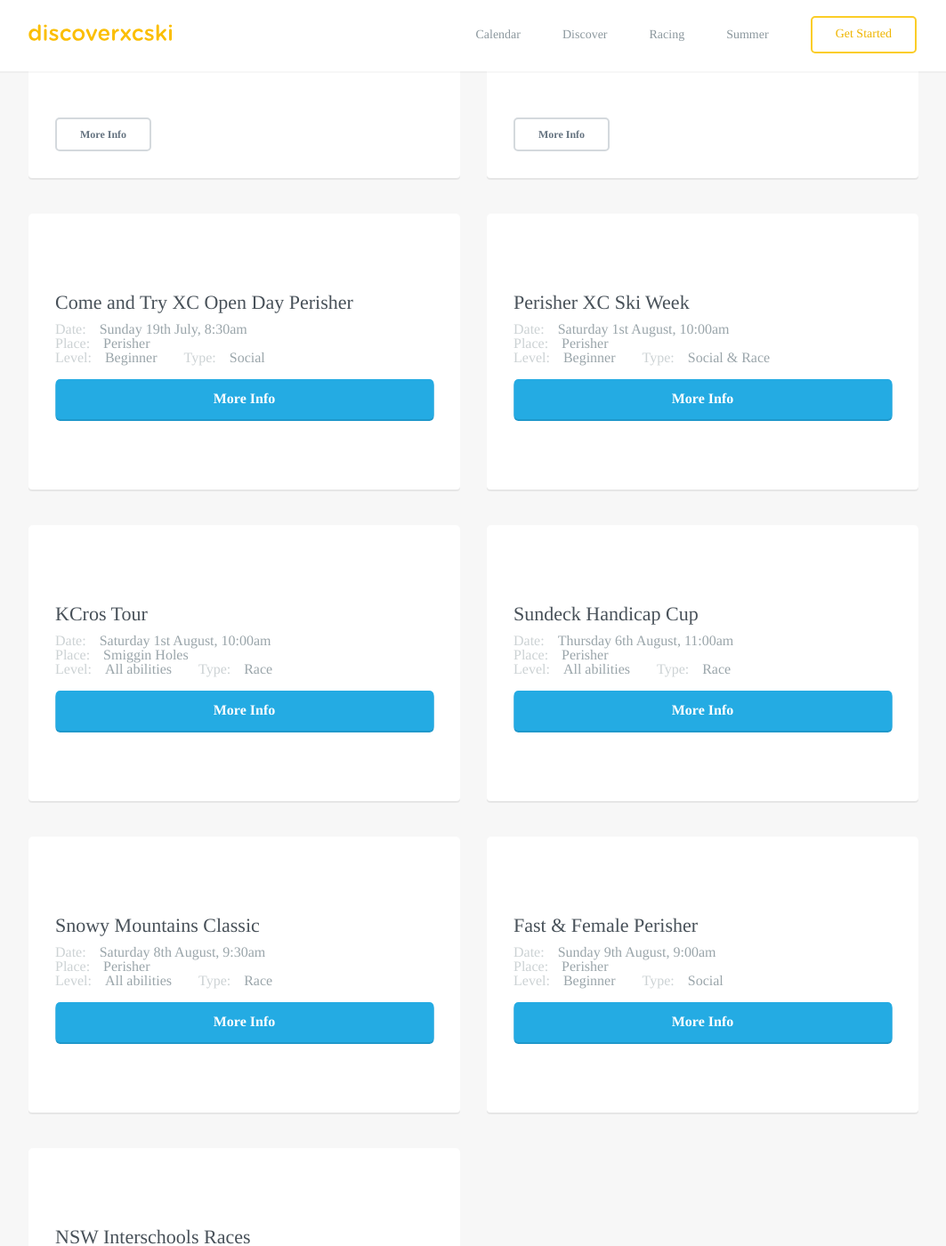
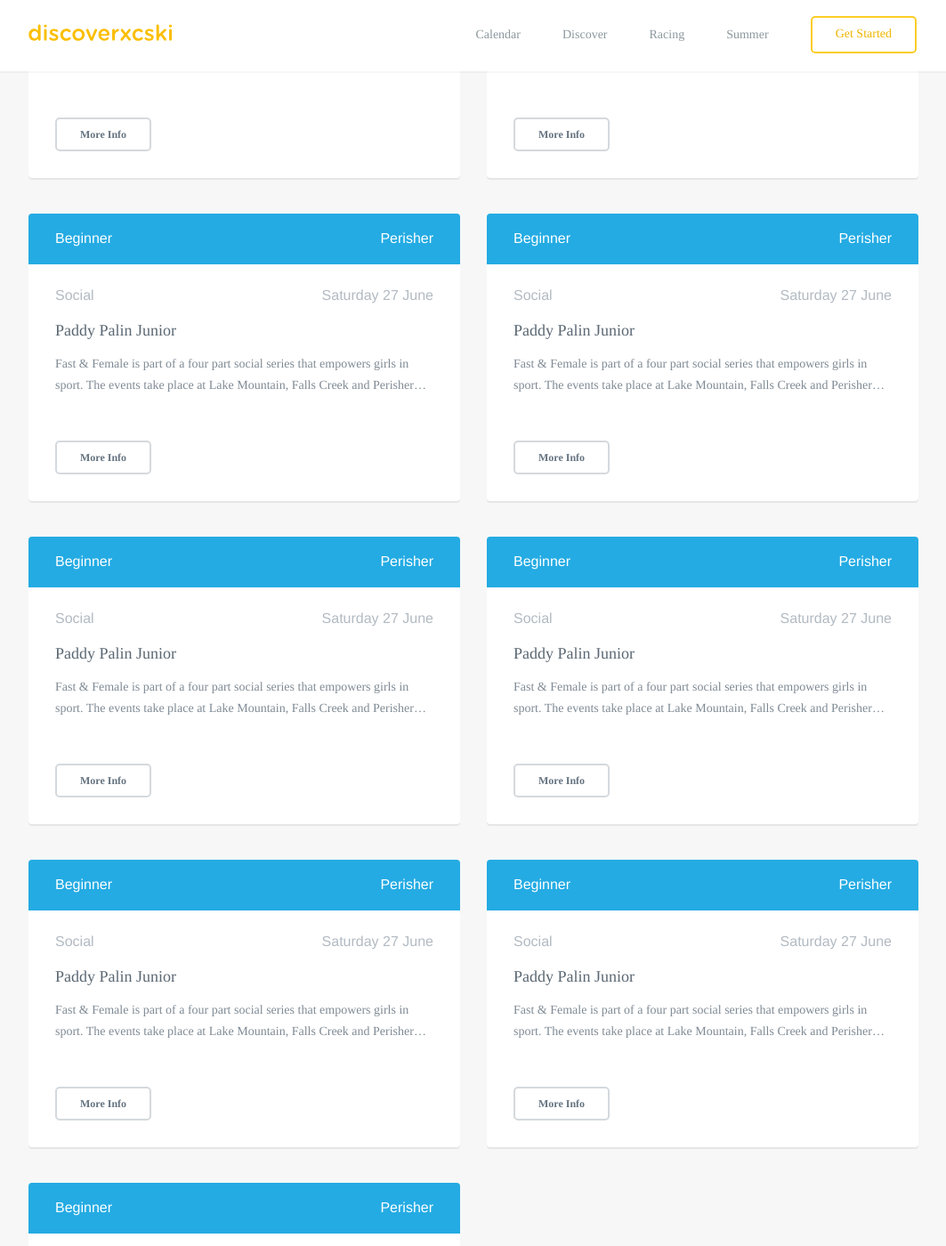
Before and after one commit to robcatto/robcatto.github.io, a Jekyll site: the page built from events/index.html, in a window 1280 px wide and 1400 px high, scrolled down 1089 px. Shown: the whole window at 89% size, without its empty margins (108-1171 px from the left). Built offline with Jekyll 4.4.1, drawn with Linux system fonts in a browser that asks for light colours; some web fonts are replaced; Markdown is read by kramdown in place of the engine named in the settings; some of the changed text lies outside the part shown.

Commit message:
Update index.html

```diff
--- a/events/index.html
+++ b/events/index.html
@@ -399,8 +399,8 @@ layout: default
     </div>
 
     <strong>Social</strong>
-    <strong style="position: absolute; right: 30px; top: 87px;">Saturday 11 July</strong>
-    <h3>NSW Junior Sprint Champ's Perisher</h3>
+    <strong style="position: absolute; right: 30px; top: 87px;">Saturday 27 June</strong>
+    <h3>Paddy Palin Junior</h3>
     <p class="description">
        Fast & Female is part of a four part social series that empowers girls in sport. The events take place at Lake Mountain, Falls Creek and Perisher Blue. All ages are welcome to participate.
 
@@ -420,91 +420,217 @@ layout: default
                         </div>
                           <!--Come and Try XC Skiing Open Day Perisher-->
                         <div class="column two">
-                            <div class="callout-card event__card">
-                                    <h3 class="event__heading">Come and Try XC Open Day Perisher</h3>
-                                        <span class="event__meta">Date:</span><span class="event__info">Sunday 19th July, 8:30am</span>
-                                        <br>
-                                        <span class="event__meta">Place:</span><span class="event__info">Perisher</span>
-                                        <br>
-                                        <span class="event__meta">Level:</span><span class="event__info">Beginner</span><span class="event__meta">Type:</span><span class="event__info">Social</span>
-                                <a class="button small event__button" href="/discoverxc/kids" data-featurette="analytics-click-event" data-event-category="button" data-event-action="M: Clicked Perks" data-event-label="Source: Features Page" id="featurette-13">More Info</a>
+                            <div class="callout-card event__card" style="min-height: 323px;">
+                                    <a class="title" href="/events/fast-&-female-lake-mountain">
+    <div class="event__bar">
+
+      <span class="event__difficulty">Beginner</span>
+      <span class="event__place">Perisher</span>
+    </div>
+
+    <strong>Social</strong>
+    <strong style="position: absolute; right: 30px; top: 87px;">Saturday 27 June</strong>
+    <h3>Paddy Palin Junior</h3>
+    <p class="description">
+       Fast & Female is part of a four part social series that empowers girls in sport. The events take place at Lake Mountain, Falls Creek and Perisher Blue. All ages are welcome to participate.
+
+    </p>
+</a>
+<a class="button small dark" href="http://discoverxcski.com/discoverxc/" data-featurette="analytics-click-event" data-event-category="button" data-event-action="M: Clicked Design an iOS Game" data-event-label="Source: Homepage Alt" id="featurette-35" style="
+                  left: 30px;
+                  margin-top: 0px;
+                  margin-bottom: 0px;
+                  -webkit-transform: none;
+                  transform: none;
+                  position: absolute;
+                  bottom: 30px;
+
+">More Info</a>
                             </div>
                         </div>
 
                           <!--XC Ski Week-->
                         <div class="column two">
-                            <div class="callout-card event__card">
-                                    <h3 class="event__heading">Perisher XC Ski Week</h3>
-                                        <span class="event__meta">Date:</span><span class="event__info">Saturday 1st August, 10:00am</span>
-                                        <br>
-                                        <span class="event__meta">Place:</span><span class="event__info">Perisher</span>
-                                        <br>
-                                        <span class="event__meta">Level:</span><span class="event__info">Beginner</span><span class="event__meta">Type:</span><span class="event__info">Social & Race</span>
-                                <a class="button small event__button" href="/discoverxc/kids" data-featurette="analytics-click-event" data-event-category="button" data-event-action="M: Clicked Perks" data-event-label="Source: Features Page" id="featurette-13">More Info</a>
+                            <div class="callout-card event__card" style="min-height: 323px;">
+                                    <a class="title" href="/events/fast-&-female-lake-mountain">
+    <div class="event__bar">
+
+      <span class="event__difficulty">Beginner</span>
+      <span class="event__place">Perisher</span>
+    </div>
+
+    <strong>Social</strong>
+    <strong style="position: absolute; right: 30px; top: 87px;">Saturday 27 June</strong>
+    <h3>Paddy Palin Junior</h3>
+    <p class="description">
+       Fast & Female is part of a four part social series that empowers girls in sport. The events take place at Lake Mountain, Falls Creek and Perisher Blue. All ages are welcome to participate.
+
+    </p>
+</a>
+<a class="button small dark" href="http://discoverxcski.com/discoverxc/" data-featurette="analytics-click-event" data-event-category="button" data-event-action="M: Clicked Design an iOS Game" data-event-label="Source: Homepage Alt" id="featurette-35" style="
+                  left: 30px;
+                  margin-top: 0px;
+                  margin-bottom: 0px;
+                  -webkit-transform: none;
+                  transform: none;
+                  position: absolute;
+                  bottom: 30px;
+
+">More Info</a>
                             </div>
                         </div>
 
                       <!--KCros Tour-->
                         <div class="column two">
-                            <div class="callout-card event__card">
-                                    <h3 class="event__heading">KCros Tour</h3>
-                                        <span class="event__meta">Date:</span><span class="event__info">Saturday 1st August, 10:00am</span>
-                                        <br>
-                                        <span class="event__meta">Place:</span><span class="event__info">Smiggin Holes</span>
-                                        <br>
-                                        <span class="event__meta">Level:</span><span class="event__info">All abilities</span><span class="event__meta">Type:</span><span class="event__info">Race</span>
-                                <a class="button small event__button" href="/discoverxc/kids" data-featurette="analytics-click-event" data-event-category="button" data-event-action="M: Clicked Perks" data-event-label="Source: Features Page" id="featurette-13">More Info</a>
+                            <div class="callout-card event__card" style="min-height: 323px;">
+                                    <a class="title" href="/events/fast-&-female-lake-mountain">
+    <div class="event__bar">
+
+      <span class="event__difficulty">Beginner</span>
+      <span class="event__place">Perisher</span>
+    </div>
+
+    <strong>Social</strong>
+    <strong style="position: absolute; right: 30px; top: 87px;">Saturday 27 June</strong>
+    <h3>Paddy Palin Junior</h3>
+    <p class="description">
+       Fast & Female is part of a four part social series that empowers girls in sport. The events take place at Lake Mountain, Falls Creek and Perisher Blue. All ages are welcome to participate.
+
+    </p>
+</a>
+<a class="button small dark" href="http://discoverxcski.com/discoverxc/" data-featurette="analytics-click-event" data-event-category="button" data-event-action="M: Clicked Design an iOS Game" data-event-label="Source: Homepage Alt" id="featurette-35" style="
+                  left: 30px;
+                  margin-top: 0px;
+                  margin-bottom: 0px;
+                  -webkit-transform: none;
+                  transform: none;
+                  position: absolute;
+                  bottom: 30px;
+
+">More Info</a>
                             </div>
                         </div>
 
                            <!--Sundeck Handicap Cup-->
                         <div class="column two">
-                            <div class="callout-card event__card">
-                                    <h3 class="event__heading">Sundeck Handicap Cup</h3>
-                                        <span class="event__meta">Date:</span><span class="event__info">Thursday 6th August, 11:00am</span>
-                                        <br>
-                                        <span class="event__meta">Place:</span><span class="event__info">Perisher</span>
-                                        <br>
-                                        <span class="event__meta">Level:</span><span class="event__info">All abilities</span><span class="event__meta">Type:</span><span class="event__info">Race</span>
-                                <a class="button small event__button" href="/discoverxc/kids" data-featurette="analytics-click-event" data-event-category="button" data-event-action="M: Clicked Perks" data-event-label="Source: Features Page" id="featurette-13">More Info</a>
+                           <div class="callout-card event__card" style="min-height: 323px;">
+                                    <a class="title" href="/events/fast-&-female-lake-mountain">
+    <div class="event__bar">
+
+      <span class="event__difficulty">Beginner</span>
+      <span class="event__place">Perisher</span>
+    </div>
+
+    <strong>Social</strong>
+    <strong style="position: absolute; right: 30px; top: 87px;">Saturday 27 June</strong>
+    <h3>Paddy Palin Junior</h3>
+    <p class="description">
+       Fast & Female is part of a four part social series that empowers girls in sport. The events take place at Lake Mountain, Falls Creek and Perisher Blue. All ages are welcome to participate.
+
+    </p>
+</a>
+<a class="button small dark" href="http://discoverxcski.com/discoverxc/" data-featurette="analytics-click-event" data-event-category="button" data-event-action="M: Clicked Design an iOS Game" data-event-label="Source: Homepage Alt" id="featurette-35" style="
+                  left: 30px;
+                  margin-top: 0px;
+                  margin-bottom: 0px;
+                  -webkit-transform: none;
+                  transform: none;
+                  position: absolute;
+                  bottom: 30px;
+
+">More Info</a>
                             </div>
                         </div>
 
                            <!--Snowy Mountain Classic-->
                         <div class="column two">
-                            <div class="callout-card event__card">
-                                    <h3 class="event__heading">Snowy Mountains Classic</h3>
-                                        <span class="event__meta">Date:</span><span class="event__info">Saturday 8th August, 9:30am</span>
-                                        <br>
-                                        <span class="event__meta">Place:</span><span class="event__info">Perisher</span>
-                                        <br>
-                                        <span class="event__meta">Level:</span><span class="event__info">All abilities</span><span class="event__meta">Type:</span><span class="event__info">Race</span>
-                                <a class="button small event__button" href="/discoverxc/kids" data-featurette="analytics-click-event" data-event-category="button" data-event-action="M: Clicked Perks" data-event-label="Source: Features Page" id="featurette-13">More Info</a>
+                            <div class="callout-card event__card" style="min-height: 323px;">
+                                    <a class="title" href="/events/fast-&-female-lake-mountain">
+    <div class="event__bar">
+
+      <span class="event__difficulty">Beginner</span>
+      <span class="event__place">Perisher</span>
+    </div>
+
+    <strong>Social</strong>
+    <strong style="position: absolute; right: 30px; top: 87px;">Saturday 27 June</strong>
+    <h3>Paddy Palin Junior</h3>
+    <p class="description">
+       Fast & Female is part of a four part social series that empowers girls in sport. The events take place at Lake Mountain, Falls Creek and Perisher Blue. All ages are welcome to participate.
+
+    </p>
+</a>
+<a class="button small dark" href="http://discoverxcski.com/discoverxc/" data-featurette="analytics-click-event" data-event-category="button" data-event-action="M: Clicked Design an iOS Game" data-event-label="Source: Homepage Alt" id="featurette-35" style="
+                  left: 30px;
+                  margin-top: 0px;
+                  margin-bottom: 0px;
+                  -webkit-transform: none;
+                  transform: none;
+                  position: absolute;
+                  bottom: 30px;
+
+">More Info</a>
                             </div>
                         </div>
 
                            <!--Fast and Female Perisher-->
                         <div class="column two">
-                            <div class="callout-card event__card">
-                                    <h3 class="event__heading">Fast & Female Perisher</h3>
-                                        <span class="event__meta">Date:</span><span class="event__info">Sunday 9th August, 9:00am</span>
-                                        <br>
-                                        <span class="event__meta">Place:</span><span class="event__info">Perisher</span>
-                                        <br>
-                                        <span class="event__meta">Level:</span><span class="event__info">Beginner</span><span class="event__meta">Type:</span><span class="event__info">Social</span>
-                                <a class="button small event__button" href="/discoverxc/kids" data-featurette="analytics-click-event" data-event-category="button" data-event-action="M: Clicked Perks" data-event-label="Source: Features Page" id="featurette-13">More Info</a>
+                            <div class="callout-card event__card" style="min-height: 323px;">
+                                    <a class="title" href="/events/fast-&-female-lake-mountain">
+    <div class="event__bar">
+
+      <span class="event__difficulty">Beginner</span>
+      <span class="event__place">Perisher</span>
+    </div>
+
+    <strong>Social</strong>
+    <strong style="position: absolute; right: 30px; top: 87px;">Saturday 27 June</strong>
+    <h3>Paddy Palin Junior</h3>
+    <p class="description">
+       Fast & Female is part of a four part social series that empowers girls in sport. The events take place at Lake Mountain, Falls Creek and Perisher Blue. All ages are welcome to participate.
+
+    </p>
+</a>
+<a class="button small dark" href="http://discoverxcski.com/discoverxc/" data-featurette="analytics-click-event" data-event-category="button" data-event-action="M: Clicked Design an iOS Game" data-event-label="Source: Homepage Alt" id="featurette-35" style="
+                  left: 30px;
+                  margin-top: 0px;
+                  margin-bottom: 0px;
+                  -webkit-transform: none;
+                  transform: none;
+                  position: absolute;
+                  bottom: 30px;
+
+">More Info</a>
                             </div>
                         </div>
                            <!--NSW Interschools Races Perisher-->
                         <div class="column two">
-                            <div class="callout-card event__card">
-                                    <h3 class="event__heading">NSW Interschools Races</h3>
-                                        <span class="event__meta">Date:</span><span class="event__info">Tuesday 25th August, 9:00am</span>
-                                        <br>
-                                        <span class="event__meta">Place:</span><span class="event__info">Perisher</span>
-                                        <br>
-                                        <span class="event__meta">Level:</span><span class="event__info">Beginner</span><span class="event__meta">Type:</span><span class="event__info">Junior Race</span>
-                                <a class="button small event__button" href="/discoverxc/kids" data-featurette="analytics-click-event" data-event-category="button" data-event-action="M: Clicked Perks" data-event-label="Source: Features Page" id="featurette-13">More Info</a>
+                            <div class="callout-card event__card" style="min-height: 323px;">
+                                    <a class="title" href="/events/fast-&-female-lake-mountain">
+    <div class="event__bar">
+
+      <span class="event__difficulty">Beginner</span>
+      <span class="event__place">Perisher</span>
+    </div>
+
+    <strong>Social</strong>
+    <strong style="position: absolute; right: 30px; top: 87px;">Saturday 27 June</strong>
+    <h3>Paddy Palin Junior</h3>
+    <p class="description">
+       Fast & Female is part of a four part social series that empowers girls in sport. The events take place at Lake Mountain, Falls Creek and Perisher Blue. All ages are welcome to participate.
+
+    </p>
+</a>
+<a class="button small dark" href="http://discoverxcski.com/discoverxc/" data-featurette="analytics-click-event" data-event-category="button" data-event-action="M: Clicked Design an iOS Game" data-event-label="Source: Homepage Alt" id="featurette-35" style="
+                  left: 30px;
+                  margin-top: 0px;
+                  margin-bottom: 0px;
+                  -webkit-transform: none;
+                  transform: none;
+                  position: absolute;
+                  bottom: 30px;
+
+">More Info</a>
                             </div>
                         </div>
 
```
